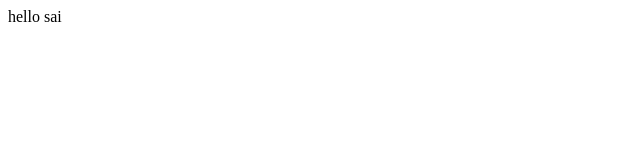
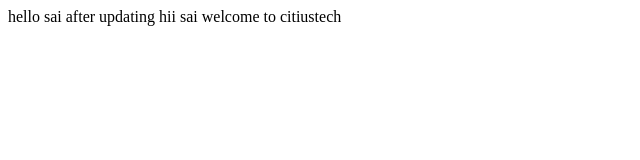
Before and after one commit to sainathgoud1006/sainathwebservice, a plain HTML site: page index.html in a window 1280 px wide. Shown: the whole page, without its empty margins (0-640 px from the left). Drawn offline with Linux system fonts and the light colour scheme.

Commit message:
Update index.html

```diff
--- a/index.html
+++ b/index.html
@@ -8,6 +8,8 @@
 </head>
 <body>
     hello sai
+    after updating
+    hii sai welcome to citiustech
 
 </body>
 </html>
```
